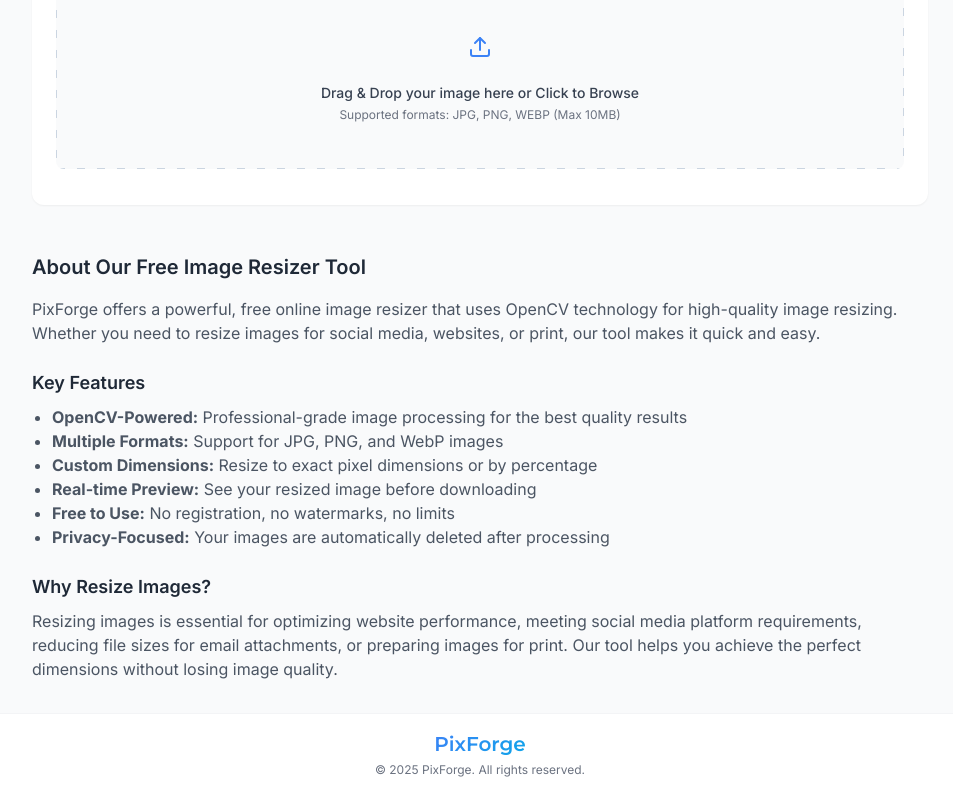
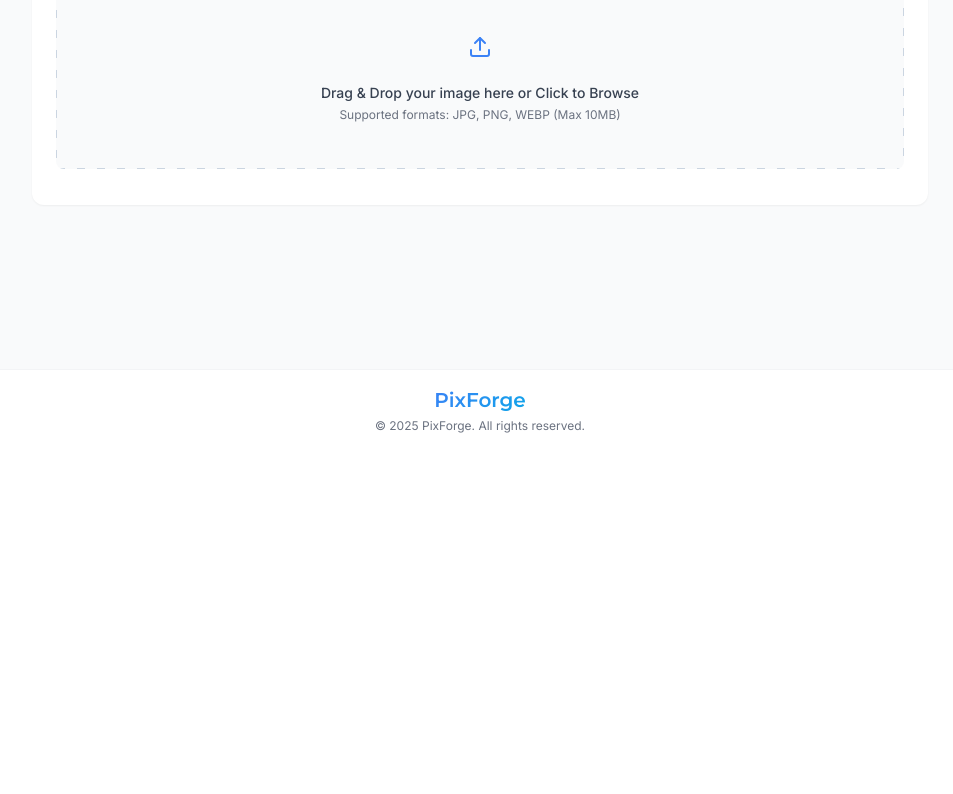
Before and after one commit to hassan-zonee/project-pixforge, a Next.js app: page / in a window 1280 px wide. Shown: the part 350-1144 px from the top of the page, without its empty margins (160-1113 px from the left). After the commit the page ends 800 px from the top, so only its background shows below. Built offline with nearby package versions, Linux system fonts and the light colour scheme.

Commit message:
Update PixForgeHome.tsx

```diff
--- a/components/PixForgeHome.tsx
+++ b/components/PixForgeHome.tsx
@@ -622,31 +622,7 @@
             </Card>
           )}
 
-          {/* SEO Content */}
-          <div className="mt-12 prose prose-sm max-w-none">
-            <h2 className="text-xl font-semibold text-gray-800 mb-4">About Our Free Image Resizer Tool</h2>
-            <p className="text-gray-600">
-              PixForge offers a powerful, free online image resizer that uses OpenCV technology for high-quality image resizing.
-              Whether you need to resize images for social media, websites, or print, our tool makes it quick and easy.
-            </p>
 
-            <h3 className="text-lg font-semibold text-gray-800 mt-6 mb-2">Key Features</h3>
-            <ul className="list-disc pl-5 text-gray-600">
-              <li><strong>OpenCV-Powered:</strong> Professional-grade image processing for the best quality results</li>
-              <li><strong>Multiple Formats:</strong> Support for JPG, PNG, and WebP images</li>
-              <li><strong>Custom Dimensions:</strong> Resize to exact pixel dimensions or by percentage</li>
-              <li><strong>Real-time Preview:</strong> See your resized image before downloading</li>
-              <li><strong>Free to Use:</strong> No registration, no watermarks, no limits</li>
-              <li><strong>Privacy-Focused:</strong> Your images are automatically deleted after processing</li>
-            </ul>
-
-            <h3 className="text-lg font-semibold text-gray-800 mt-6 mb-2">Why Resize Images?</h3>
-            <p className="text-gray-600">
-              Resizing images is essential for optimizing website performance, meeting social media platform requirements,
-              reducing file sizes for email attachments, or preparing images for print. Our tool helps you achieve the
-              perfect dimensions without losing image quality.
-            </p>
-          </div>
         </div>
       </main>
 
```
